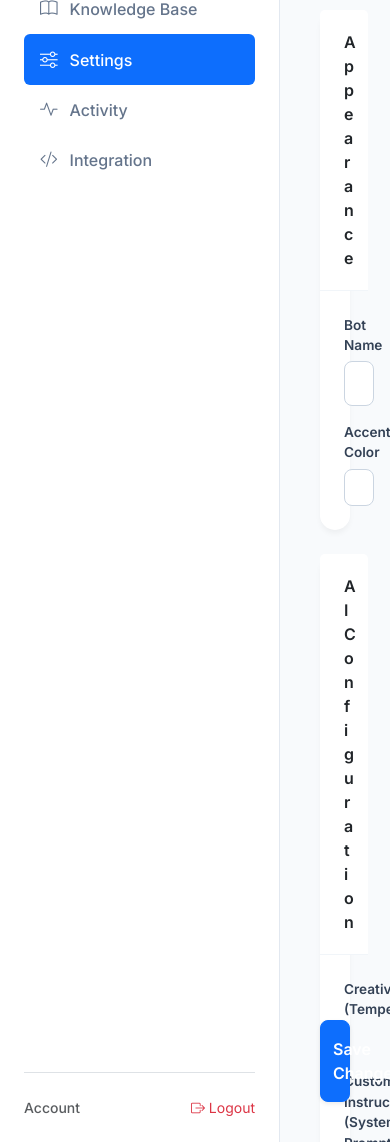
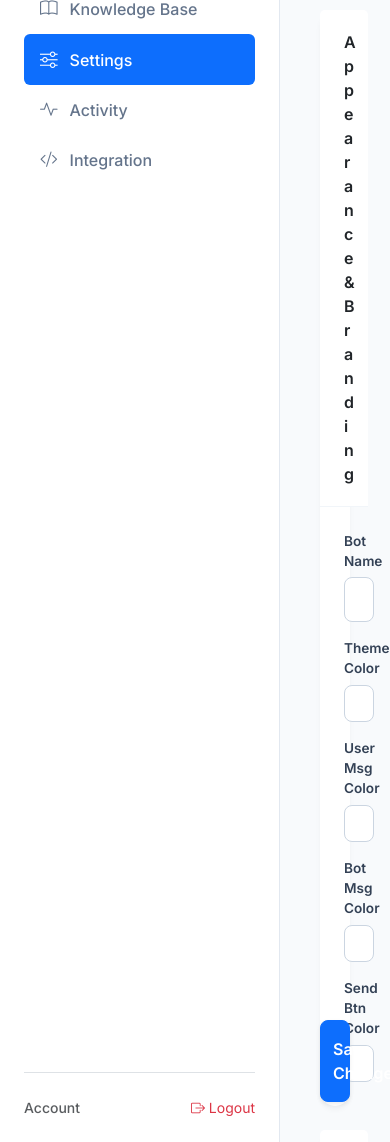
Before and after one commit to Aman-byte1/lucy, a Flask app: page /dashboard in a window 390 px wide, after a click on "Settings". Shown: the part 110-1252 px from the top of the page. Run offline with Flask 2, Linux system fonts and the light colour scheme; the visitor is signed in with stand-in values (Sample User, id 1); some libraries are stand-ins or nearby versions.

Commit message:
Feature: Add color customization for user/bot messages and send button

```diff
--- a/app.py
+++ b/app.py
@@ -38,7 +38,10 @@
     "model": "gemini-3-flash-preview",
     "client_api_key": "lucy-dev-12345",
     "bot_name": "Lucy AI",
-    "theme_color": "#4F46E5"
+    "theme_color": "#4F46E5",
+    "user_msg_color": "#4F46E5",
+    "bot_msg_color": "#ffffff",
+    "send_btn_color": "#4F46E5"
 }
 
 try:
@@ -212,7 +215,10 @@
     config = load_config()
     return jsonify({
         "bot_name": config.get("bot_name", "Lucy AI"),
-        "theme_color": config.get("theme_color", "#0d6efd"),
+        "theme_color": config.get("theme_color", "#4F46E5"),
+        "user_msg_color": config.get("user_msg_color", "#4F46E5"),
+        "bot_msg_color": config.get("bot_msg_color", "#ffffff"),
+        "send_btn_color": config.get("send_btn_color", "#4F46E5"),
         "welcome_message": config.get("welcome_message", "Hello!")
     })
 
--- a/templates/dashboard.html
+++ b/templates/dashboard.html
@@ -183,16 +183,30 @@
                     <h3 class="fw-bold mb-4">Bot Settings</h3>
 
                     <div class="card">
-                        <div class="card-header">Appearance</div>
+                        <div class="card-header">Appearance & Branding</div>
                         <div class="card-body">
-                            <div class="row g-3">
-                                <div class="col-md-8">
+                            <div class="row g-3 mb-3">
+                                <div class="col-md-12">
                                     <label class="form-label">Bot Name</label>
                                     <input type="text" id="botName" class="form-control" placeholder="Lucy Support">
                                 </div>
-                                <div class="col-md-4">
-                                    <label class="form-label">Accent Color</label>
+                            </div>
+                            <div class="row g-3">
+                                <div class="col-md-3">
+                                    <label class="form-label">Theme Color</label>
                                     <input type="color" id="themeColor" class="form-control form-control-color w-100" value="#4F46E5">
+                                </div>
+                                <div class="col-md-3">
+                                    <label class="form-label">User Msg Color</label>
+                                    <input type="color" id="userMsgColor" class="form-control form-control-color w-100" value="#4F46E5">
+                                </div>
+                                <div class="col-md-3">
+                                    <label class="form-label">Bot Msg Color</label>
+                                    <input type="color" id="botMsgColor" class="form-control form-control-color w-100" value="#ffffff">
+                                </div>
+                                <div class="col-md-3">
+                                    <label class="form-label">Send Btn Color</label>
+                                    <input type="color" id="sendBtnColor" class="form-control form-control-color w-100" value="#4F46E5">
                                 </div>
                             </div>
                         </div>
@@ -366,6 +380,9 @@
             document.getElementById('apiKey').value = data.client_api_key || "lucy-dev-12345";
             document.getElementById('botName').value = data.bot_name || "Lucy AI";
             document.getElementById('themeColor').value = data.theme_color || "#4F46E5";
+            document.getElementById('userMsgColor').value = data.user_msg_color || "#4F46E5";
+            document.getElementById('botMsgColor').value = data.bot_msg_color || "#ffffff";
+            document.getElementById('sendBtnColor').value = data.send_btn_color || "#4F46E5";
             document.getElementById('aiTemp').value = data.temperature || 0.7;
             document.getElementById('tempValue').innerText = data.temperature || 0.7;
 
@@ -417,6 +434,9 @@
             client_api_key: document.getElementById('apiKey').value,
             bot_name: document.getElementById('botName').value,
             theme_color: document.getElementById('themeColor').value,
+            user_msg_color: document.getElementById('userMsgColor').value,
+            bot_msg_color: document.getElementById('botMsgColor').value,
+            send_btn_color: document.getElementById('sendBtnColor').value,
             temperature: document.getElementById('aiTemp').value
         };
 
@@ -436,6 +456,20 @@
     function updatePreview(config) {
         document.documentElement.style.setProperty('--primary-color', config.theme_color);
         document.getElementById('previewName').innerText = config.bot_name;
+
+        // Update live preview message styles
+        const styleId = 'live-preview-styles';
+        let style = document.getElementById(styleId);
+        if (!style) {
+            style = document.createElement('style');
+            style.id = styleId;
+            document.head.appendChild(style);
+        }
+        style.innerHTML = `
+            .msg.user { background: ${config.user_msg_color || config.theme_color} !important; }
+            .msg.assistant { background: ${config.bot_msg_color || '#ffffff'} !important; }
+            #sendBtn { background: ${config.send_btn_color || config.theme_color} !important; }
+        `;
     }
 
     function addMsg(text, role) {
@@ -480,9 +514,28 @@
     document.getElementById('themeColor').addEventListener('input', (e) => {
         document.documentElement.style.setProperty('--primary-color', e.target.value);
     });
+    document.getElementById('userMsgColor').addEventListener('input', (e) => {
+        updatePreviewCurrent();
+    });
+    document.getElementById('botMsgColor').addEventListener('input', (e) => {
+        updatePreviewCurrent();
+    });
+    document.getElementById('sendBtnColor').addEventListener('input', (e) => {
+        updatePreviewCurrent();
+    });
     document.getElementById('botName').addEventListener('input', (e) => {
         document.getElementById('previewName').innerText = e.target.value || "Lucy AI";
     });
+
+    function updatePreviewCurrent() {
+        updatePreview({
+            theme_color: document.getElementById('themeColor').value,
+            bot_name: document.getElementById('botName').value,
+            user_msg_color: document.getElementById('userMsgColor').value,
+            bot_msg_color: document.getElementById('botMsgColor').value,
+            send_btn_color: document.getElementById('sendBtnColor').value
+        });
+    }
 
     loadSettings();
 </script>
```
Also changed, not shown: static/widget.js (+6 -3 lines).
